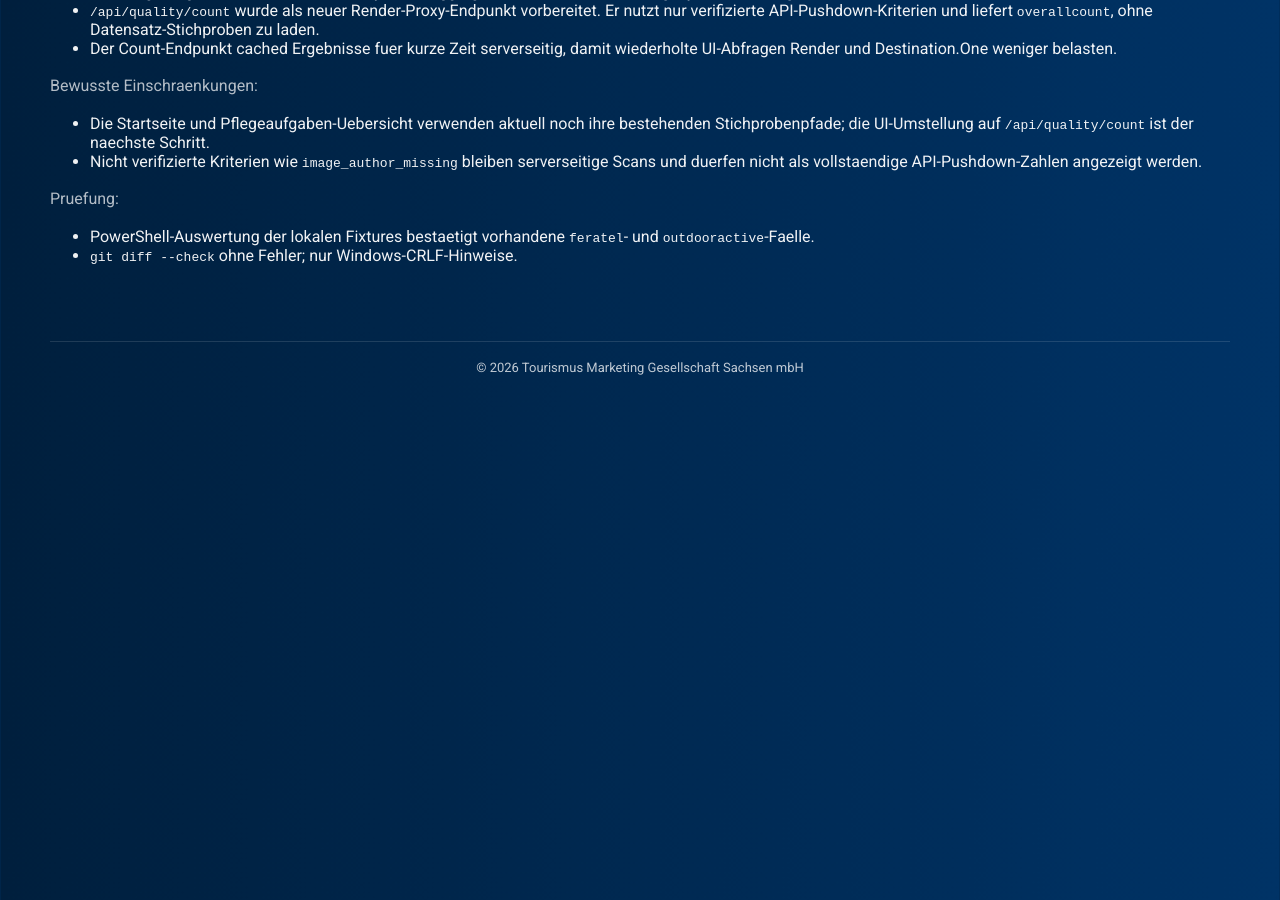
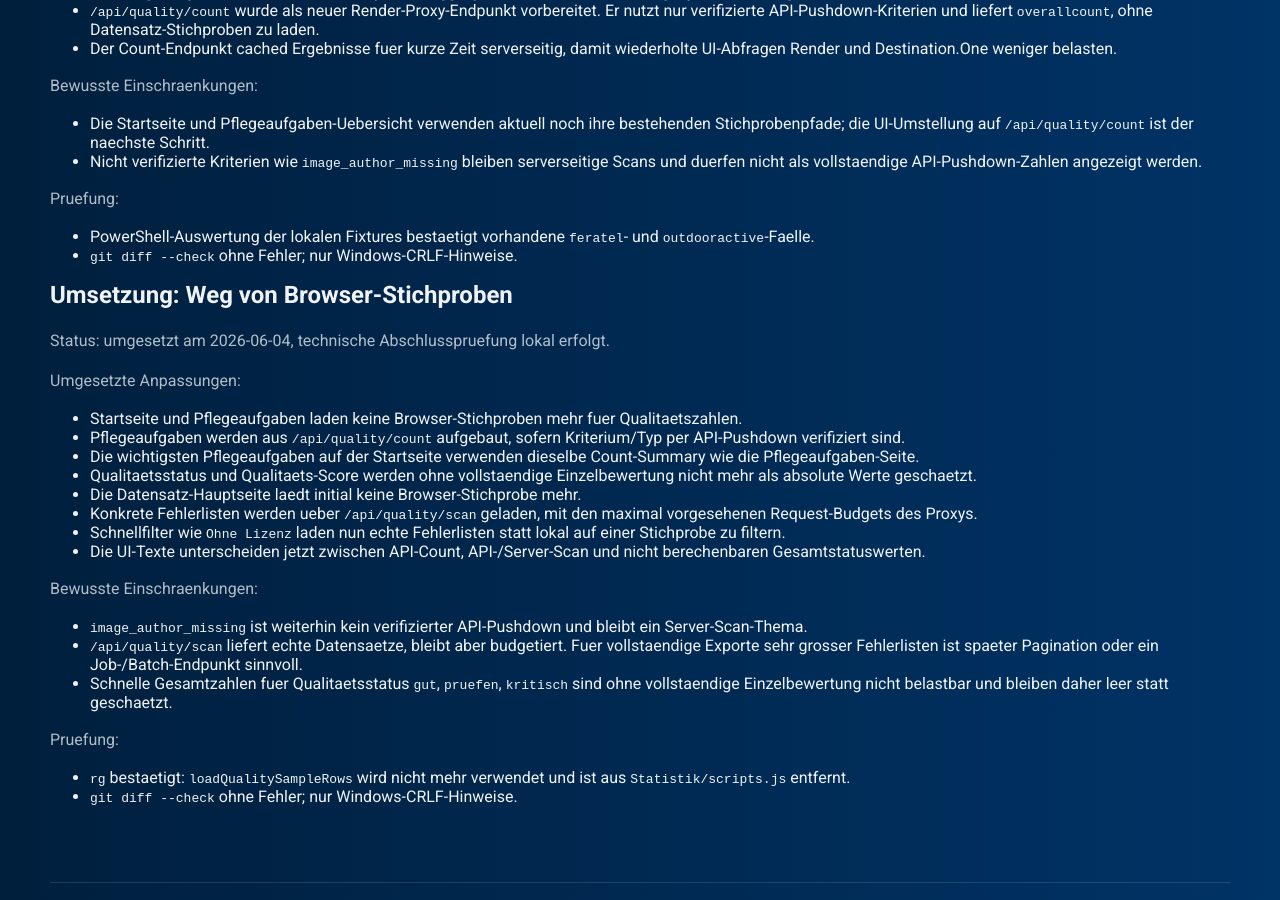
Before and after one commit to Tim-Meyer-TMGS/SaTourN, a Jekyll site: the page built from docs/Codex/Datenqualitaetsmonitor_Arbeitsstand.md, in a window 1280 px wide and 900 px high, scrolled down 19359 px. Built offline with Jekyll 4.4.1, drawn with Linux system fonts in a browser that asks for light colours; our own code applies the rules of GitHub Pages for plain Markdown files.

```diff
--- a/docs/Codex/Datenqualitaetsmonitor_Arbeitsstand.md
+++ b/docs/Codex/Datenqualitaetsmonitor_Arbeitsstand.md
@@ -1343,3 +1343,42 @@ Pruefung:
 - PowerShell-Auswertung der lokalen Fixtures bestaetigt vorhandene
   `feratel`- und `outdooractive`-Faelle.
 - `git diff --check` ohne Fehler; nur Windows-CRLF-Hinweise.
+
+## Umsetzung: Weg von Browser-Stichproben
+
+Status: umgesetzt am 2026-06-04, technische Abschlusspruefung lokal erfolgt.
+
+Umgesetzte Anpassungen:
+
+- Startseite und Pflegeaufgaben laden keine Browser-Stichproben mehr fuer
+  Qualitaetszahlen.
+- Pflegeaufgaben werden aus `/api/quality/count` aufgebaut, sofern
+  Kriterium/Typ per API-Pushdown verifiziert sind.
+- Die wichtigsten Pflegeaufgaben auf der Startseite verwenden dieselbe
+  Count-Summary wie die Pflegeaufgaben-Seite.
+- Qualitaetsstatus und Qualitaets-Score werden ohne vollstaendige
+  Einzelbewertung nicht mehr als absolute Werte geschaetzt.
+- Die Datensatz-Hauptseite laedt initial keine Browser-Stichprobe mehr.
+- Konkrete Fehlerlisten werden ueber `/api/quality/scan` geladen, mit den
+  maximal vorgesehenen Request-Budgets des Proxys.
+- Schnellfilter wie `Ohne Lizenz` laden nun echte Fehlerlisten statt lokal auf
+  einer Stichprobe zu filtern.
+- Die UI-Texte unterscheiden jetzt zwischen API-Count, API-/Server-Scan und
+  nicht berechenbaren Gesamtstatuswerten.
+
+Bewusste Einschraenkungen:
+
+- `image_author_missing` ist weiterhin kein verifizierter API-Pushdown und
+  bleibt ein Server-Scan-Thema.
+- `/api/quality/scan` liefert echte Datensaetze, bleibt aber budgetiert. Fuer
+  vollstaendige Exporte sehr grosser Fehlerlisten ist spaeter Pagination oder
+  ein Job-/Batch-Endpunkt sinnvoll.
+- Schnelle Gesamtzahlen fuer Qualitaetsstatus `gut`, `pruefen`, `kritisch`
+  sind ohne vollstaendige Einzelbewertung nicht belastbar und bleiben daher
+  leer statt geschaetzt.
+
+Pruefung:
+
+- `rg` bestaetigt: `loadQualitySampleRows` wird nicht mehr verwendet und ist
+  aus `Statistik/scripts.js` entfernt.
+- `git diff --check` ohne Fehler; nur Windows-CRLF-Hinweise.
```
Also changed, not shown: Statistik/scripts.js (+188 -54 lines), docs/Codex/Datenqualitaetsmonitor_Offene_TODOs.md (+12 -3 lines).
